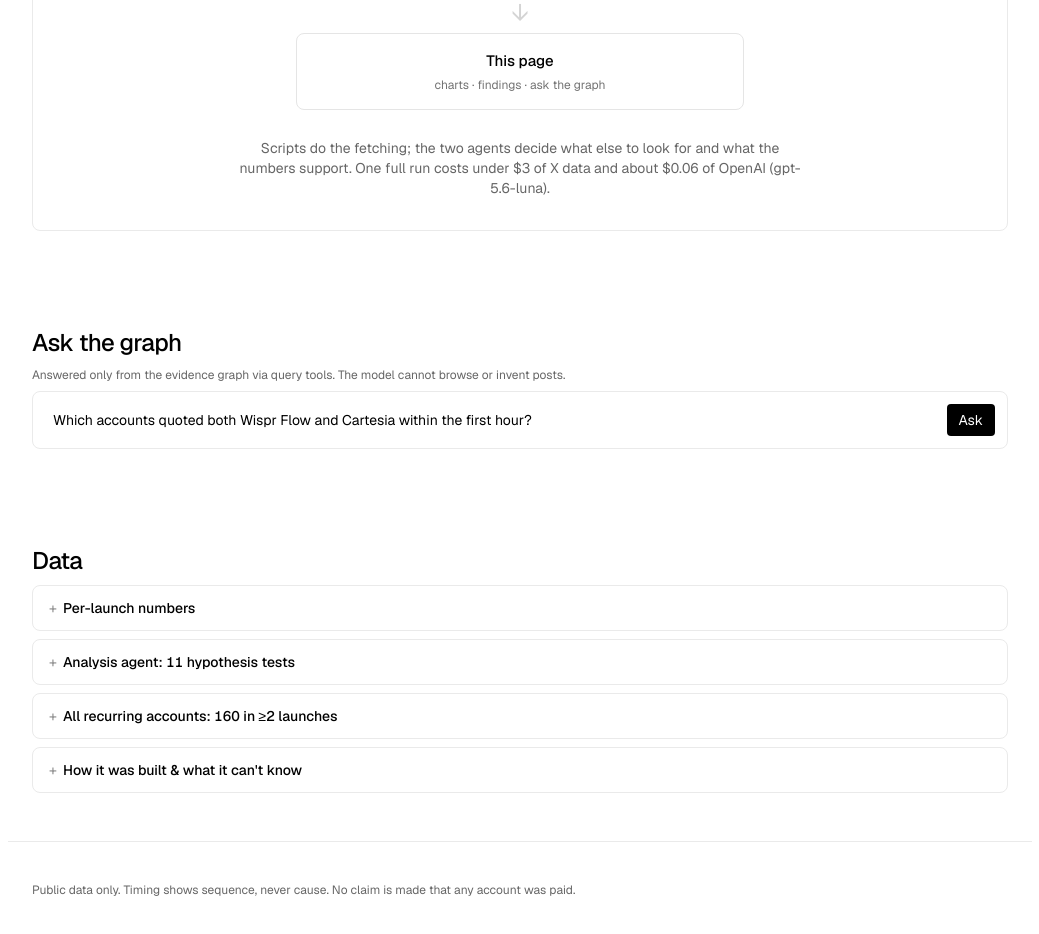
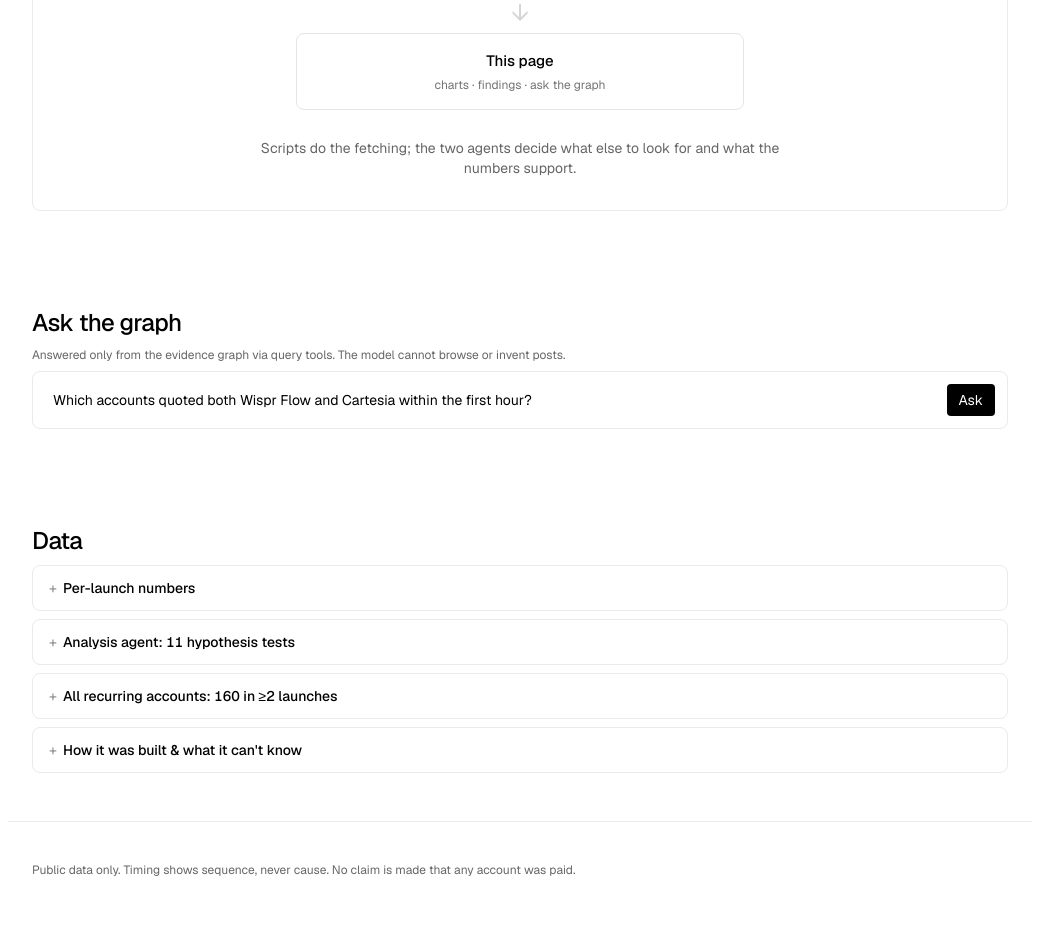
Before and after one commit to e-man07/social-capital, a Next.js app: page / in a window 1280 px wide. Shown: the part 5060-5994 px from the top of the page, without its empty margins (120-1159 px from the left). Built offline with nearby package versions, Linux system fonts and the light colour scheme.

Commit message:
drop cost line from diagram

```diff
--- a/components/SystemDiagram.tsx
+++ b/components/SystemDiagram.tsx
@@ -29,7 +29,7 @@ export function SystemDiagram() {
       <Box title="Analysis agent" sub="tests hypotheses H1–H7 · labels every claim observed / inferred / not determinable" dark wide />
       <Down />
       <Box title="This page" sub="charts · findings · ask the graph" wide />
-      <p className="text-sm muted max-w-xl mt-6">Scripts do the fetching; the two agents decide what else to look for and what the numbers support. One full run costs under $3 of X data and about $0.06 of OpenAI (gpt-5.6-luna).</p>
+      <p className="text-sm muted max-w-xl mt-6">Scripts do the fetching; the two agents decide what else to look for and what the numbers support.</p>
     </div>
   );
 }
```
